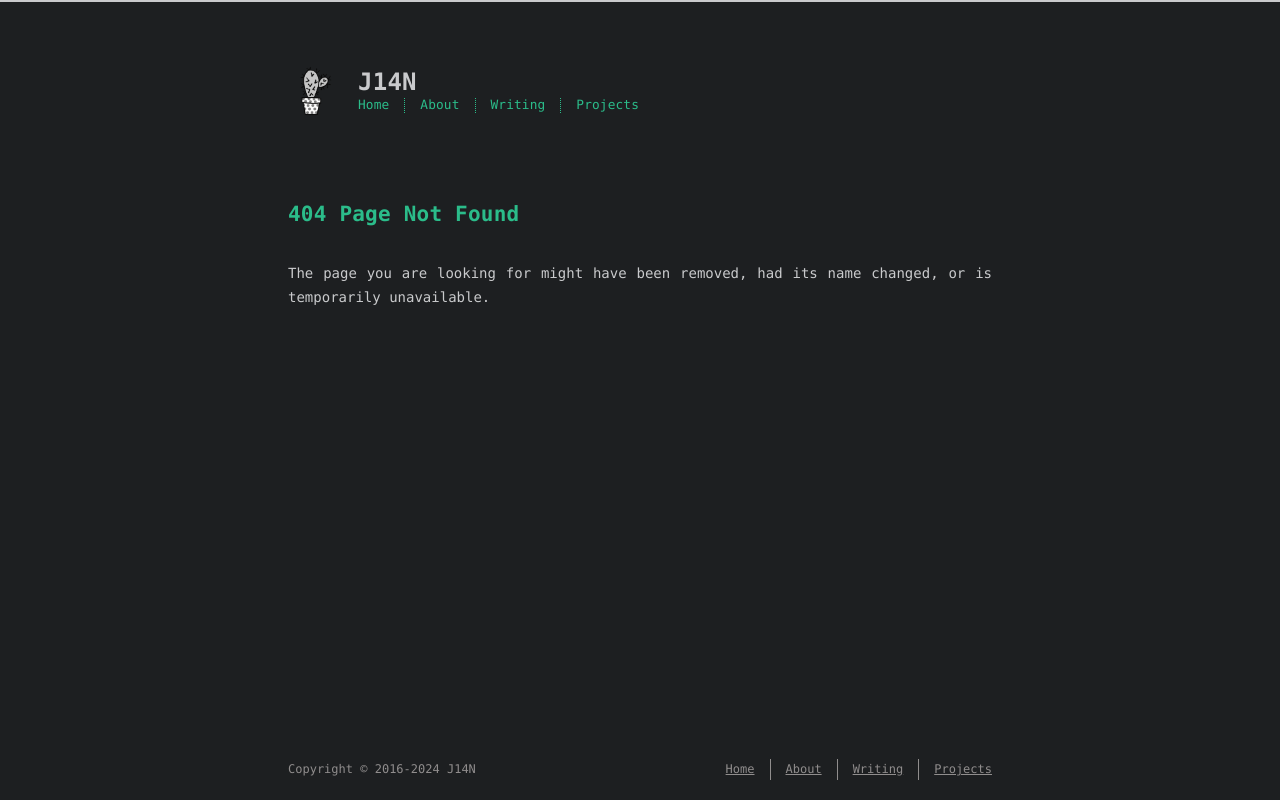
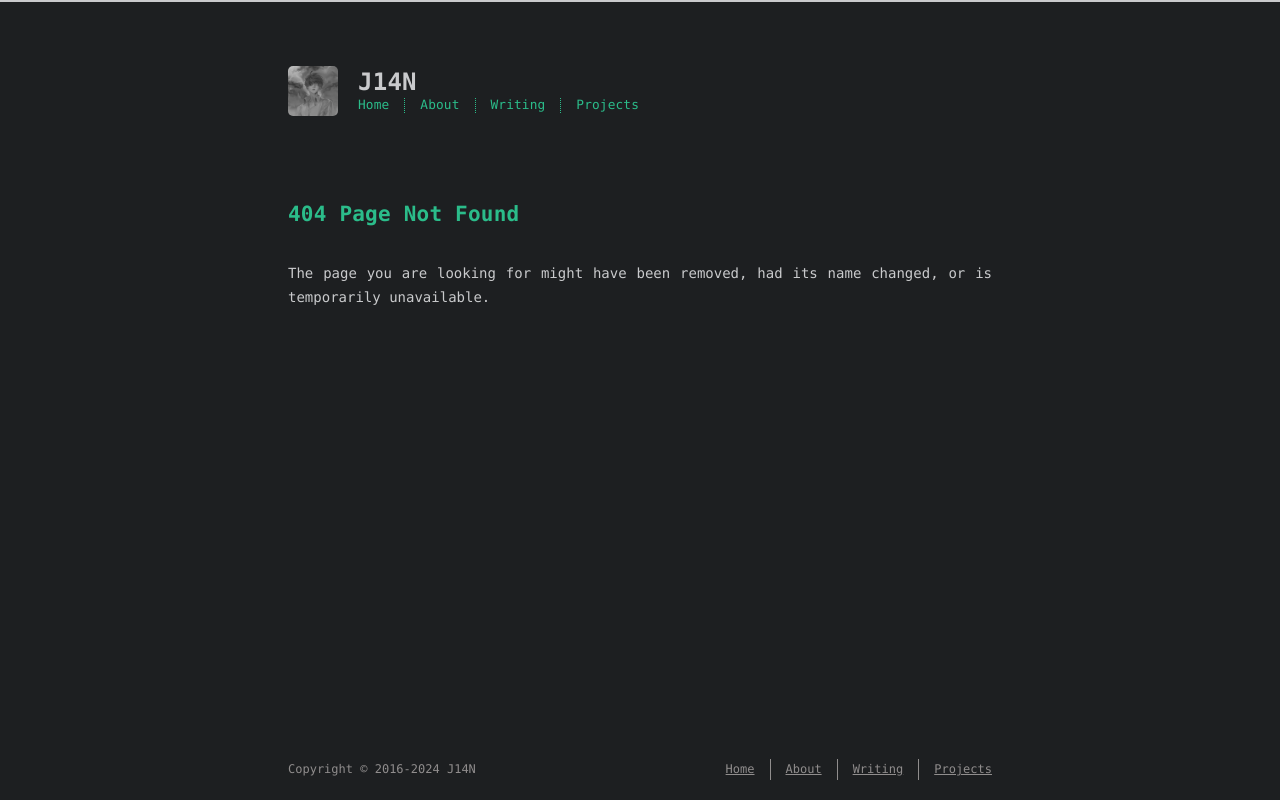
Before and after one commit to J14NNN/J14NNN.github.io, a plain HTML site: page 404.html in a window 1280 px wide. Drawn offline with nearby package versions, Linux system fonts and the light colour scheme.

Commit message:
Site updated: 2024-12-09 20:27:07

```diff
--- a/404.html
+++ b/404.html
@@ -63,7 +63,7 @@
   <a class="u-url u-uid" href="/">
 
 
-      <img id="logo" alt class="u-logo" src="/images/logo.png" />
+      <img id="logo" alt class="u-logo" src="/images/7b9bcd56a52b1c02.jpg" />
 
 
     <div id="title">
```
Also changed, not shown: archives/2024/12/index.html (+1 -1 lines), archives/2024/index.html (+1 -1 lines), archives/index.html (+1 -1 lines), index.html (+1 -1 lines), images/7b9bcd56a52b1c02.jpg (added).
